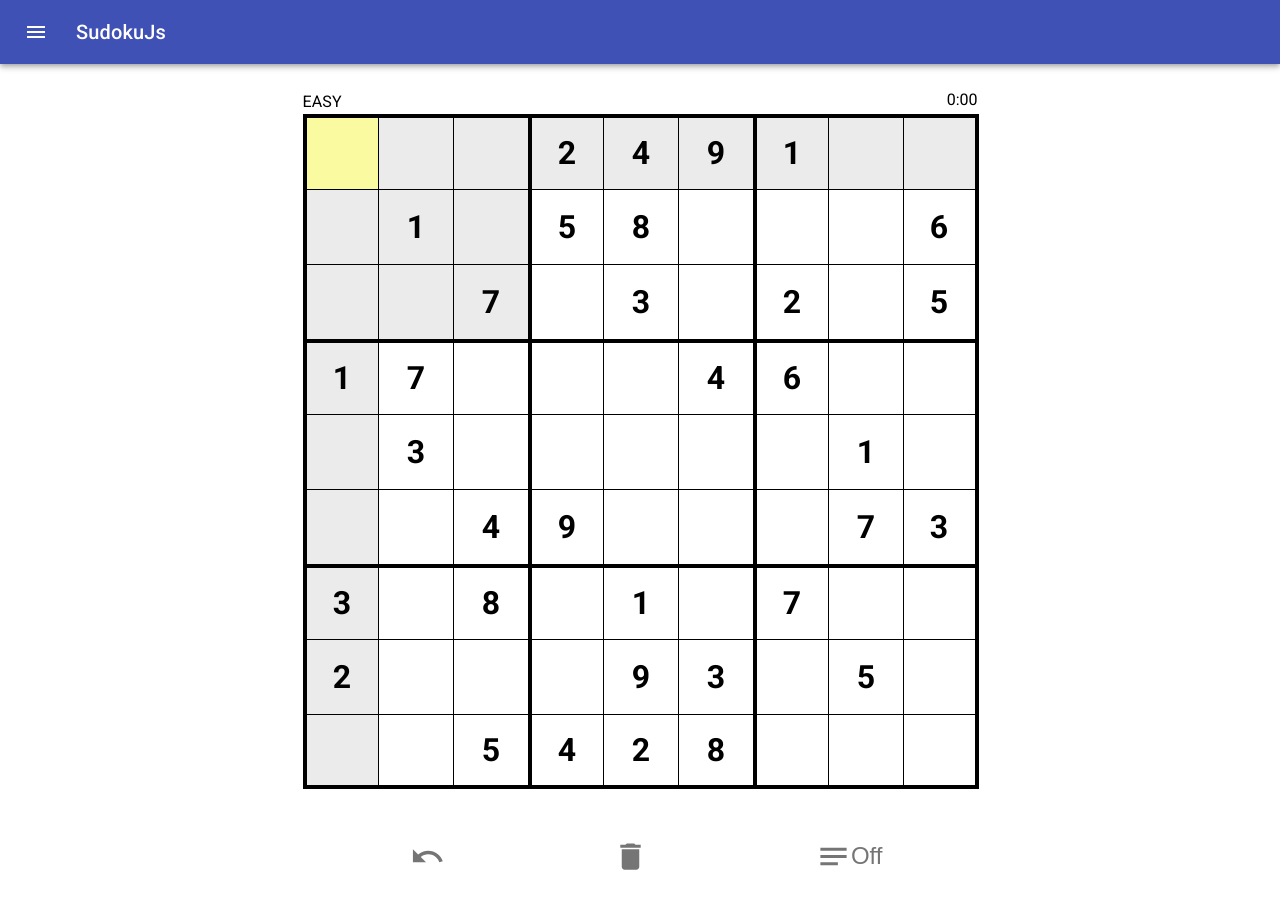
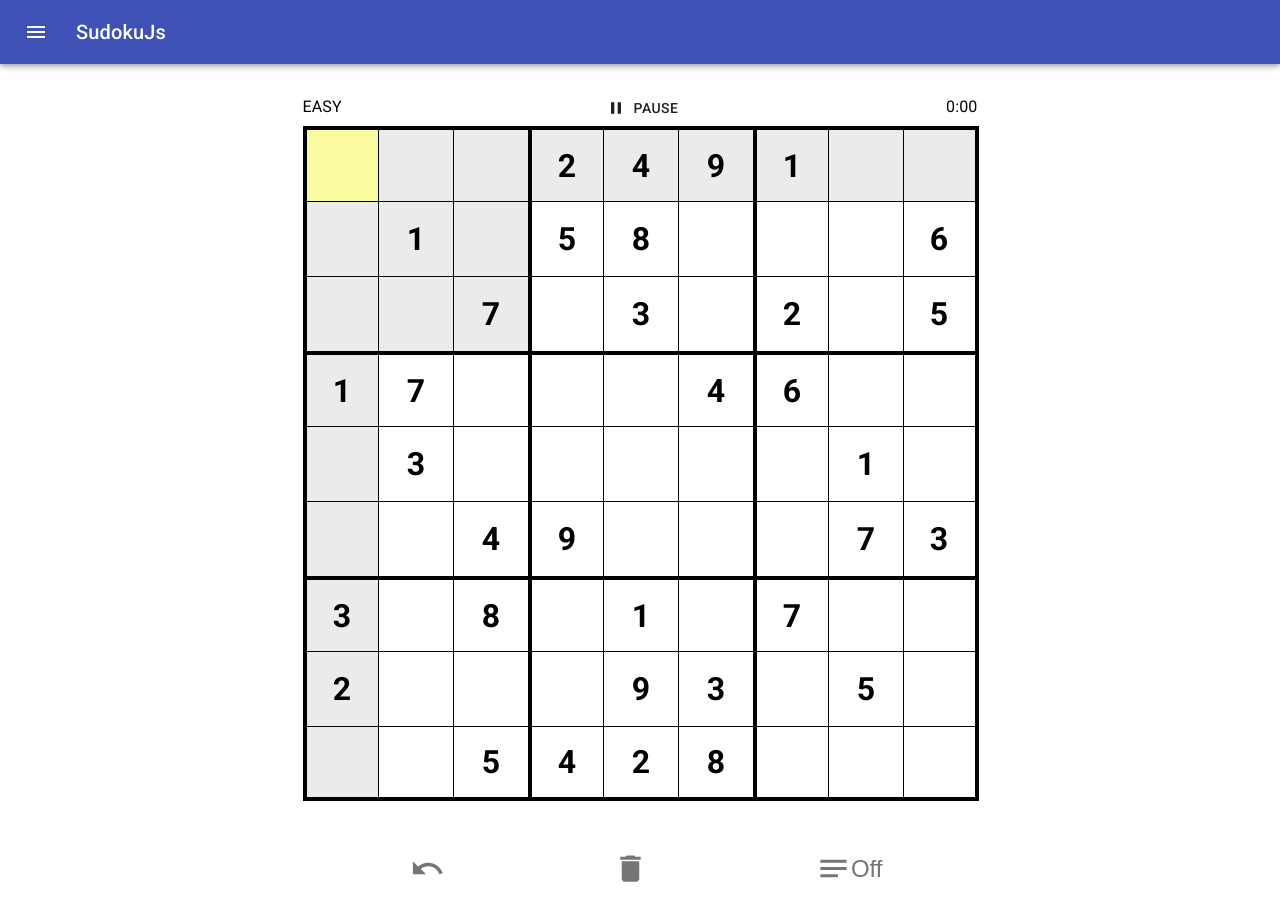
Before and after one commit to chshsmit/Sudokujs, a React (Create React App) app: page / in a window 1280 px wide. Both pictures are taken after a click on the button "EASY". Built offline with nearby package versions, Linux system fonts and the light colour scheme.

Commit message:
Added in base paused dialog and pause button

```diff
--- a/src/components/Game/Game.tsx
+++ b/src/components/Game/Game.tsx
@@ -4,7 +4,7 @@
  * @description
  * @created 2020-10-20T14:39:32.323Z-07:00
  * @copyright
- * @last-modified 2020-10-28T14:49:17.320Z-07:00
+ * @last-modified 2020-10-28T15:45:09.235Z-07:00
  */
 
 import React, { useState, useEffect, useCallback, useRef } from "react";
@@ -20,6 +20,7 @@ import SudokuHelper from "utils/SudokuHelper";
 import Board from "components/Board/Board";
 import Actions from "components/Actions/Actions";
 import TimeAndDifficulty from "components/TimeAndDifficulty/TimeAndDifficulty";
+import GamePaused from "components/GamePaused/GamePaused";
 
 // ---------------------------------------------------------------
 
@@ -42,6 +43,7 @@ const Game = ({ difficulty }: GameProps): React.ReactElement => {
   const [cellNotes, updateCellNotes] = useState(
     createInitialCellNotes(sudokuGrid)
   );
+  const [gameIsPaused, setGameIsPaused] = useState(false);
   const [noteModeActive, changeNoteMode] = useState(false);
   const noteModeRef = useRef(noteModeActive);
 
@@ -190,10 +192,21 @@ const Game = ({ difficulty }: GameProps): React.ReactElement => {
 
   // ---------------------------------------------------------------
 
+  const toggleGamePaused = (): void => {
+    setGameIsPaused(!gameIsPaused);
+  };
+
+  // ---------------------------------------------------------------
+
+  console.log(gameIsPaused);
+
   return (
     <Grid container direction="column" justify="center"
       alignItems="center">
-      <TimeAndDifficulty difficulty={difficulty} />
+      <TimeAndDifficulty
+        toggleGamePaused={toggleGamePaused}
+        difficulty={difficulty}
+      />
       <Board
         sudokuGrid={sudokuGrid}
         uneditableCells={uneditableCells}
@@ -212,6 +225,7 @@ const Game = ({ difficulty }: GameProps): React.ReactElement => {
         toggleNoteMode={toggleNoteMode}
         noteModeActive={noteModeActive}
       />
+      <GamePaused isOpen={gameIsPaused} toggleGamePaused={toggleGamePaused} />
     </Grid>
   );
 };
--- /dev/null
+++ b/src/components/GamePaused/GamePaused.tsx
@@ -0,0 +1,69 @@
+/**
+ * GamePaused.tsx
+ * @author Christopher Smith
+ * @description
+ * @created 2020-10-28T15:36:15.542Z-07:00
+ * @last-modified 2020-10-28T15:53:24.940Z-07:00
+ */
+
+// ---------------------------------------------------------------
+
+import React from "react";
+import { makeStyles, createStyles, Theme } from "@material-ui/core/styles";
+import Dialog from "@material-ui/core/Dialog";
+import DialogTitle from "@material-ui/core/DialogTitle";
+import DialogContent from "@material-ui/core/DialogContent";
+import DialogContentText from "@material-ui/core/DialogContentText";
+import DialogActions from "@material-ui/core/DialogActions";
+import Button from "@material-ui/core/Button";
+
+// ---------------------------------------------------------------
+
+const GamePausedStyles = makeStyles((theme: Theme) =>
+  createStyles({
+    modal: {
+      display: "flex",
+      alignItems: "center",
+      justifyContent: "center",
+    },
+    paper: {
+      backgroundColor: theme.palette.background.paper,
+      border: "2px solid #000",
+      boxShadow: theme.shadows[5],
+      padding: theme.spacing(2, 4, 3),
+    },
+  })
+);
+
+interface GamePausedProps {
+  isOpen: boolean;
+  toggleGamePaused: () => void;
+}
+
+// ---------------------------------------------------------------
+
+const GamePaused = ({
+  isOpen,
+  toggleGamePaused,
+}: GamePausedProps): React.ReactElement => {
+  const classes = GamePausedStyles();
+
+  return (
+    <Dialog open={isOpen} onClose={toggleGamePaused}>
+      <DialogTitle>Paused</DialogTitle>
+      <DialogContent>
+        <DialogContentText>
+          Your game is currently paused, press continue or anywhere else outside
+          of this box to continue.
+        </DialogContentText>
+      </DialogContent>
+      <DialogActions>
+        <Button onClick={toggleGamePaused} color="primary">
+          Continue
+        </Button>
+      </DialogActions>
+    </Dialog>
+  );
+};
+
+export default GamePaused;
--- a/src/components/TimeAndDifficulty/TimeAndDifficulty.tsx
+++ b/src/components/TimeAndDifficulty/TimeAndDifficulty.tsx
@@ -3,19 +3,23 @@
  * @author Christopher Smith
  * @description
  * @created 2020-10-28T14:44:41.098Z-07:00
- * @last-modified 2020-10-28T14:49:35.674Z-07:00
+ * @last-modified 2020-10-28T15:43:53.129Z-07:00
  */
 
 // ---------------------------------------------------------------
 
 import React from "react";
-import { Grid, Typography } from "@material-ui/core";
+import { Grid, Typography, Button } from "@material-ui/core";
 import { makeStyles } from "@material-ui/core/styles";
+
+import PauseIcon from "@material-ui/icons/Pause";
+import PlayArrowIcon from "@material-ui/icons/PlayArrow";
 
 // ---------------------------------------------------------------
 
 interface TimeAndDifficultyProps {
   difficulty: string;
+  toggleGamePaused: () => void;
 }
 
 const TimeAndDifficultyStyles = makeStyles({
@@ -29,6 +33,7 @@ const TimeAndDifficultyStyles = makeStyles({
 
 const TimeAndDifficulty = ({
   difficulty,
+  toggleGamePaused,
 }: TimeAndDifficultyProps): React.ReactElement => {
   const classes = TimeAndDifficultyStyles();
 
@@ -38,11 +43,19 @@ const TimeAndDifficulty = ({
       className={classes.tdRoot}
       direction="row"
       justify="space-between"
+      alignItems="baseline"
     >
       <Grid item>
         <Typography>{difficulty.toUpperCase()}</Typography>
       </Grid>
-      <Grid item>0:00</Grid>
+      <Grid item>
+        <Button onClick={toggleGamePaused} startIcon={<PauseIcon />}>
+          Pause
+        </Button>
+      </Grid>
+      <Grid item>
+        <Typography>0:00</Typography>
+      </Grid>
     </Grid>
   );
 };
```
